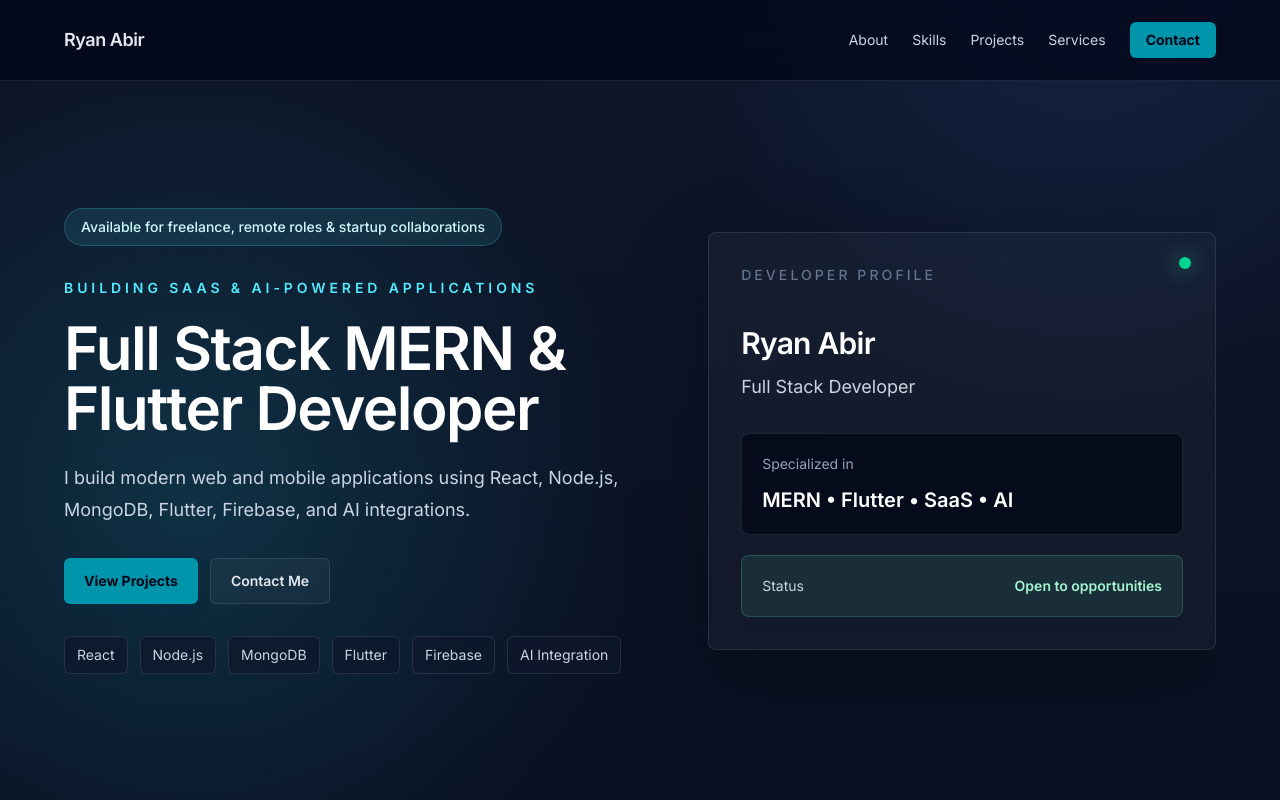
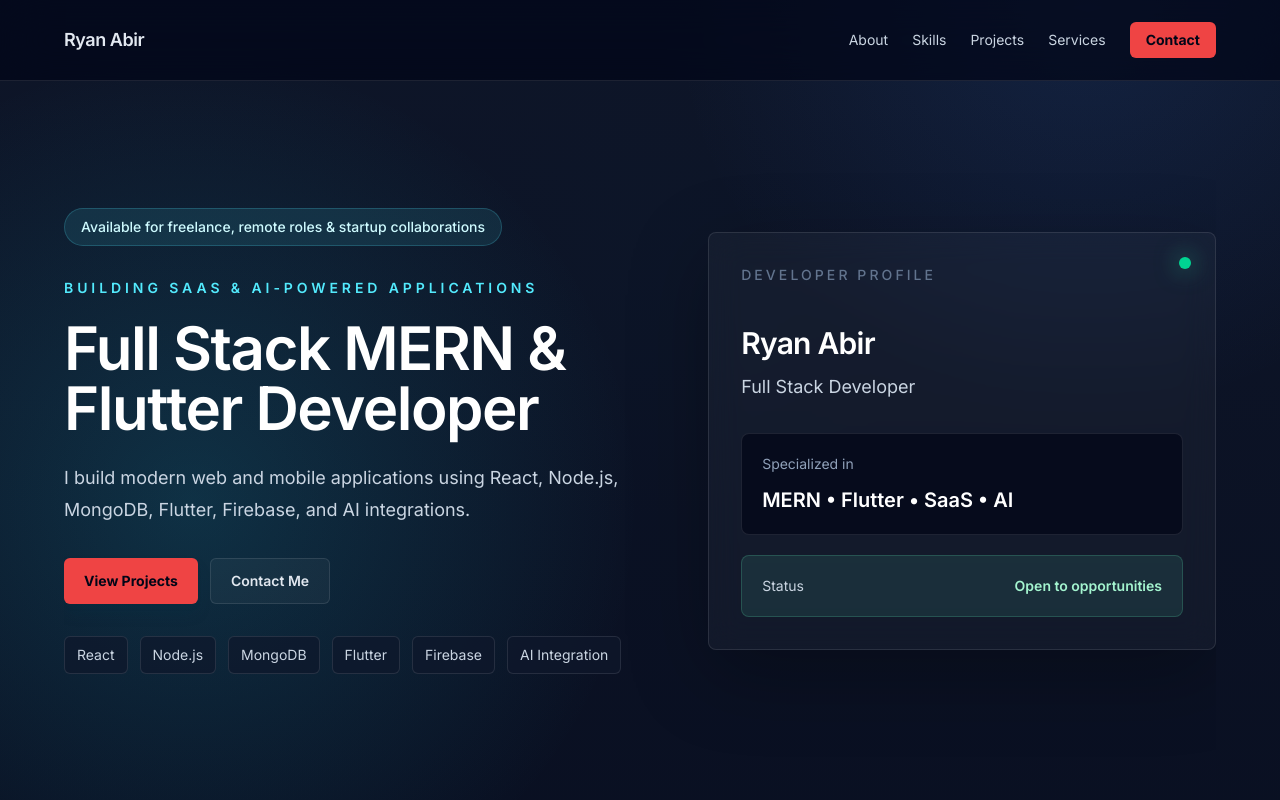
Before and after one commit to RyanAbir/RyanAbirPortfolio, a Next.js app: page / in a window 1280 px wide. Shown: the top 800 px of the page. Built offline with nearby package versions, Linux system fonts and the light colour scheme.

Commit message:
Test primary button red color

```diff
--- a/app/globals.css
+++ b/app/globals.css
@@ -84,7 +84,7 @@ select {
   align-items: center;
   justify-content: center;
   border-radius: 0.375rem;
-  background-color: lab(55% -35.38 -22.99);
+  background-color: #ef4444;
   color: #020617;
   font-size: 0.875rem;
   font-weight: 700;
@@ -97,10 +97,10 @@ select {
 
 .btn-primary:hover,
 .btn-primary:focus-visible {
-  background-color: lab(68% -40.75 -22.95);
+  background-color: #dc2626;
 }
 
 .btn-primary:active {
-  background-color: lab(55% -35.38 -22.99);
+  background-color: #b91c1c;
   transform: translateY(1px);
 }
```
